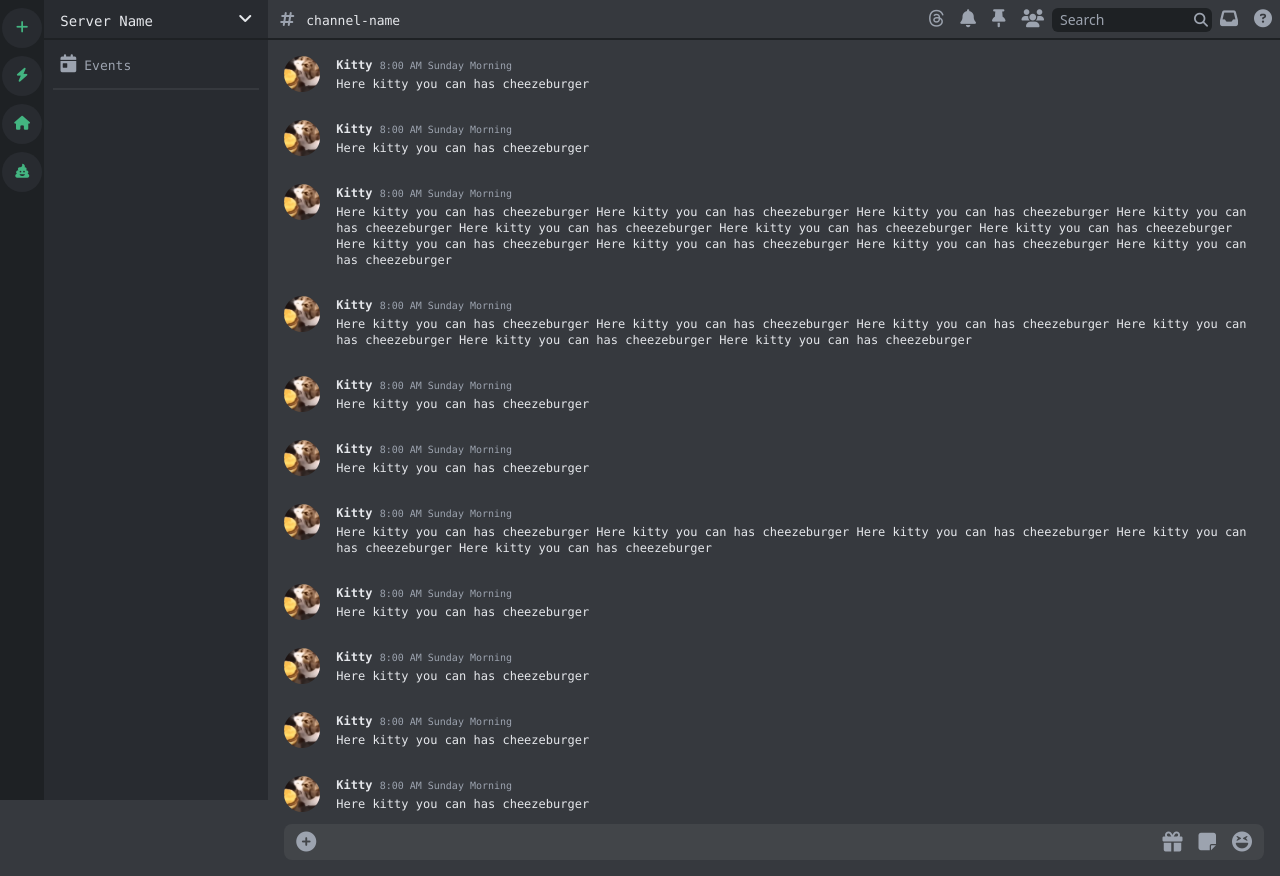
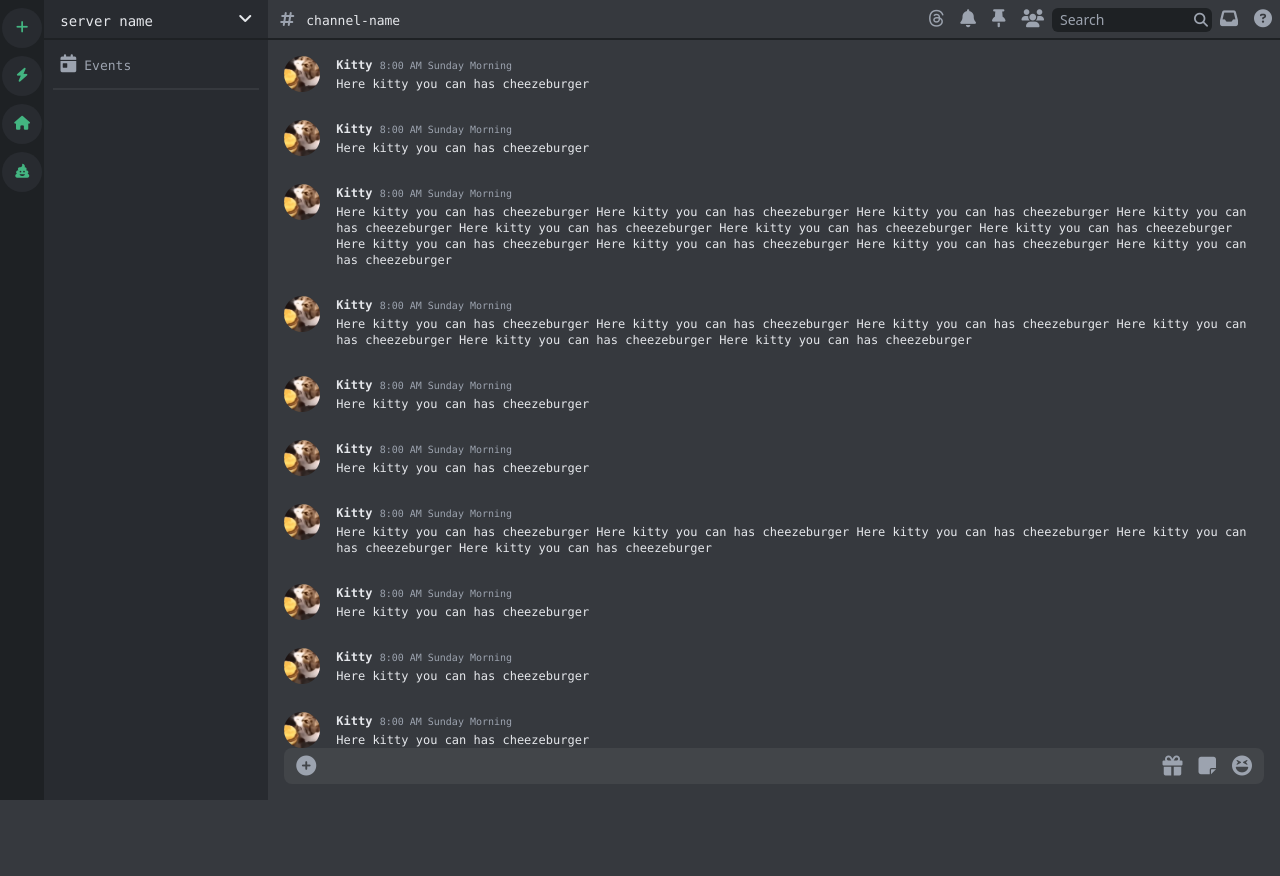
Before and after one commit to optimized-riyan/discord-ui, a website: page index.html in a window 1280 px wide. After the commit the page ends 800 px from the top, so only its background shows below. Drawn offline with nearby package versions, Linux system fonts and the light colour scheme.

Commit message:
just fixed the scrollbar bug, BUG FROM CSS ITSELF

```diff
--- a/index.html
+++ b/index.html
@@ -28,7 +28,7 @@
             <div
                 class="flex w-full h-10 justify-between py-2 border-b-2 border-gray-discorddarker items-center hover:bg-gray-discordlighter transition-all duration-100">
                 <div>
-                    <p class="ml-4 mt-1 font-mono text-sm cursor-default">Server Name</p>
+                    <p class="ml-4 mt-1 font-mono text-sm cursor-default">server name</p>
                 </div>
                 <div class="text-center mx-4"><i class="fa-solid fa-angle-down"></i></div>
             </div>
@@ -92,14 +92,14 @@
                     </i>
                 </div>
             </div>
-            <!-- chats and textbar -->
-            <div class="flex flex-col justify-end grow">
             <!-- chats -->
-                <div class="flex flex-col grow justify-end pr-8 overflow-auto">
+            <div class="flex flex-col grow pr-8 overflow-y-auto">
+                <div class="mt-auto"></div>
                 <!-- one single chat -->
                 <div class="flex font-mono my-3">
                     <!-- image -->
-                        <div class="w-9 h-9 shrink-0 bg-cover rounded-3xl mx-4 mt-1" style="background-image: url('images/cat4.png');">
+                    <div class="w-9 h-9 shrink-0 bg-cover rounded-3xl mx-4 mt-1"
+                        style="background-image: url('images/cat4.png');">
                     </div>
                     <!-- text -->
                     <div class="grow my-auto">
@@ -187,7 +187,8 @@
                     </div>
                 </div>
                 <div class="flex font-mono my-3">
-                        <div class="w-9 h-9 shrink-0 bg-cover rounded-3xl mx-4 mt-1" style="background-image: url('images/cat4.png');">
+                    <div class="w-9 h-9 shrink-0 bg-cover rounded-3xl mx-4 mt-1"
+                        style="background-image: url('images/cat4.png');">
                     </div>
                     <div class="grow my-auto">
                         <div>
@@ -200,7 +201,8 @@
                     </div>
                 </div>
                 <div class="flex font-mono my-3">
-                        <div class="w-9 h-9 shrink-0 bg-cover rounded-3xl mx-4 mt-1" style="background-image: url('images/cat4.png');">
+                    <div class="w-9 h-9 shrink-0 bg-cover rounded-3xl mx-4 mt-1"
+                        style="background-image: url('images/cat4.png');">
                     </div>
                     <div class="grow my-auto">
                         <div>
@@ -272,7 +274,7 @@
                 </div>
             </div>
             <!-- text bar -->
-                <div class="relative mx-4 mb-4 shrink-0 h-9">
+            <div class="relative top-0 bottom-0 mx-4 mb-4 shrink-0 h-9">
                 <input type="text"
                     class="outline-none bg-gray-discordlighter w-full h-full rounded-lg pl-10 pr-28 text-sm font-mono">
                 <!-- left plus icon -->
@@ -288,7 +290,6 @@
             </div>
         </div>
     </div>
-    </div>
 </body>
 
 </html>
```
Also changed, not shown: output.css. Lines whose indentation alone changed are shown as unchanged.
